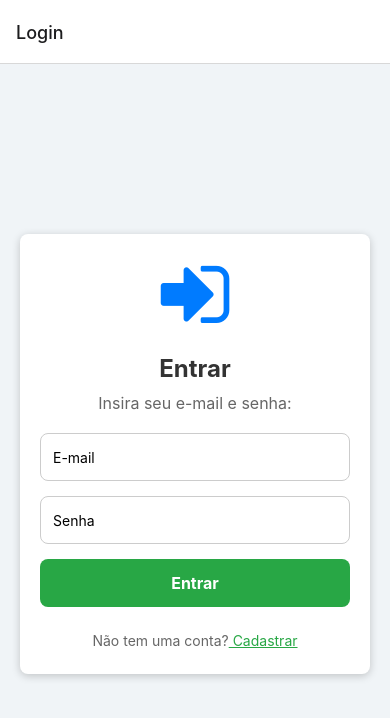
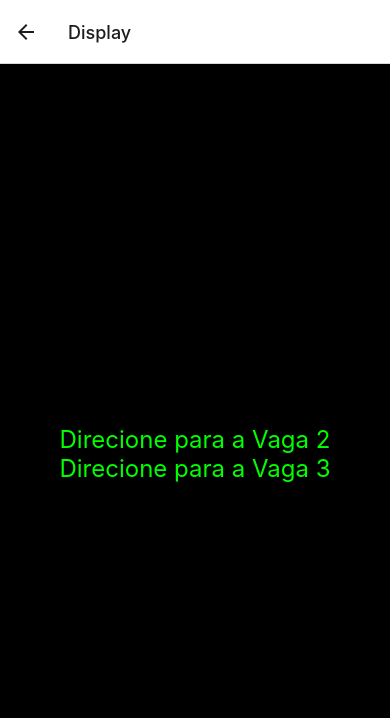
Before and after one commit to JoaoOliveiraaa/transporte, a React Native app in the folder estaciona/: screen /DisplayScreen in a window 390 px wide. Shown: the top 718 px of the page. Built offline with nearby package versions, Linux system fonts and the light colour scheme.

Commit message:
Display test working

```diff
--- a/estaciona/App.js
+++ b/estaciona/App.js
@@ -4,6 +4,7 @@ import { createStackNavigator } from '@react-navigation/stack';
 import LoginScreen from './LoginScreen';
 import RegistrationScreen from './RegistrationScreen';
 import HomeScreen from './HomeScreen';
+import DisplayScreen from './DisplayScreen';
 
 const Stack = createStackNavigator();
 
@@ -26,7 +27,16 @@ const App = () => {
           component={HomeScreen}
           options={{ title: 'Home' }}
         />
+
+        <Stack.Screen
+          name='DisplayScreen'
+          component={DisplayScreen}
+          options={{ title: 'Display' }}
+        />
+
       </Stack.Navigator>
+
+
     </NavigationContainer>
   );
 };
--- /dev/null
+++ b/estaciona/DisplayScreen.js
@@ -0,0 +1,139 @@
+import React, { useState, useEffect } from 'react';
+import { View, Text, StyleSheet } from 'react-native';
+
+const DisplayScreen = () => {
+  const [vagas, setVagas] = useState([]); // Armazena o status das vagas
+  const [mensagem, setMensagem] = useState('Aguardando dados...'); // Mensagem para o usuário
+
+  useEffect(() => {
+    // Função para gerar status randomicamente
+    const gerarStatusVagas = () => {
+      const vagasSimuladas = [
+        { id: 1, status: Math.random() > 0.5 ? 'Livre' : 'Ocupada' },
+        { id: 2, status: Math.random() > 0.5 ? 'Livre' : 'Ocupada' },
+        { id: 3, status: Math.random() > 0.5 ? 'Livre' : 'Ocupada' },
+      ];
+      setVagas(vagasSimuladas);
+
+      // Atualizar mensagem com base no status das vagas
+      const vagasLivres = vagasSimuladas.filter(vaga => vaga.status === 'Livre');
+      if (vagasLivres.length > 0) {
+        const mensagensVagasLivres = vagasLivres.map(vaga => `Direcione para a Vaga ${vaga.id}`).join('\n');
+        setMensagem(mensagensVagasLivres);
+      } else {
+        setMensagem('Olá, seja bem-vindo! Aproveite e divirta-se!');
+      }
+    };
+
+    // Atualizar os dados a cada 2 segundos
+    const interval = setInterval(gerarStatusVagas, 2000);
+
+    return () => clearInterval(interval); // Limpar intervalo ao desmontar componente
+  }, []);
+
+  return (
+    <View style={styles.container}>
+      <Text style={styles.data}>{mensagem}</Text>
+    </View>
+  );
+};
+
+const styles = StyleSheet.create({
+  container: {
+    flex: 1,
+    backgroundColor: 'black',
+    justifyContent: 'center',
+    alignItems: 'center',
+  },
+  data: {
+    color: 'lime',
+    fontSize: 24,
+    textAlign: 'center',
+    padding: 10,
+  },
+});
+
+export default DisplayScreen;
+
+
+//   ESSE DE CIMA ESTOU USANDO SOMENTE PARA TESTES
+
+
+
+
+
+
+
+
+
+
+
+
+//   ESSE DE BAIXO VAMOS USAR NO ESP32
+
+
+
+
+
+
+
+
+// import React, { useState, useEffect } from 'react';
+// import { View, Text, StyleSheet } from 'react-native';
+
+// const DisplayScreen = () => {
+//   const [vagas, setVagas] = useState([]); // Armazena o status das vagas
+//   const [mensagem, setMensagem] = useState('Aguardando dados...'); // Mensagem para o usuário
+
+//   useEffect(() => {
+//     // Função para buscar o status das vagas
+//     const fetchVagaStatus = async () => {
+//       try {
+//         const response = await fetch('http://192.168.204.42'); // Use o IP correto do ESP32
+//         const vagasAtualizadas = await response.json(); // Certifique-se de que o ESP32 retorna JSON no formato correto
+
+//         setVagas(vagasAtualizadas);
+
+//         // Atualizar mensagem com base no status das vagas
+//         const vagasLivres = vagasAtualizadas.filter(vaga => vaga.status === 'Livre');
+//         if (vagasLivres.length > 0) {
+//           const mensagensVagasLivres = vagasLivres.map(vaga => `Direcione para a Vaga ${vaga.id}`).join('\n');
+//           setMensagem(mensagensVagasLivres);
+//         } else {
+//           setMensagem('Olá, seja bem-vindo! Aproveite e divirta-se!');
+//         }
+//       } catch (error) {
+//         console.error('Erro ao buscar status das vagas:', error);
+//         setMensagem('Erro ao obter informações das vagas.');
+//       }
+//     };
+
+//     // Atualizar os dados a cada 2 segundos
+//     const interval = setInterval(fetchVagaStatus, 2000);
+
+//     return () => clearInterval(interval); // Limpar intervalo ao desmontar componente
+//   }, []);
+
+//   return (
+//     <View style={styles.container}>
+//       <Text style={styles.data}>{mensagem}</Text>
+//     </View>
+//   );
+// };
+
+// const styles = StyleSheet.create({
+//   container: {
+//     flex: 1,
+//     backgroundColor: 'black',
+//     justifyContent: 'center',
+//     alignItems: 'center',
+//   },
+//   data: {
+//     color: 'lime',
+//     fontSize: 24,
+//     textAlign: 'center',
+//     padding: 10,
+//   },
+// });
+
+// export default DisplayScreen;
--- a/estaciona/HomeScreen.js
+++ b/estaciona/HomeScreen.js
@@ -169,6 +169,10 @@ const HomeScreen = ({ navigation }) => {
         <Text style={styles.statusText}>{vagaStatus}</Text>
       </View>
 
+      <TouchableOpacity >
+        <Text onPress={() => navigation.navigate('DisplayScreen')}>Display</Text>
+      </TouchableOpacity>
+
     </View>
   );
 };
```
